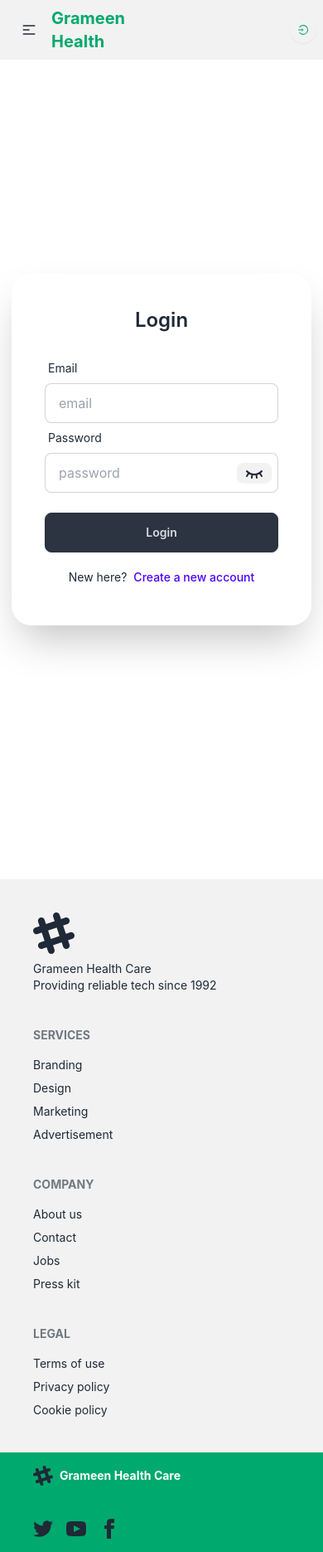
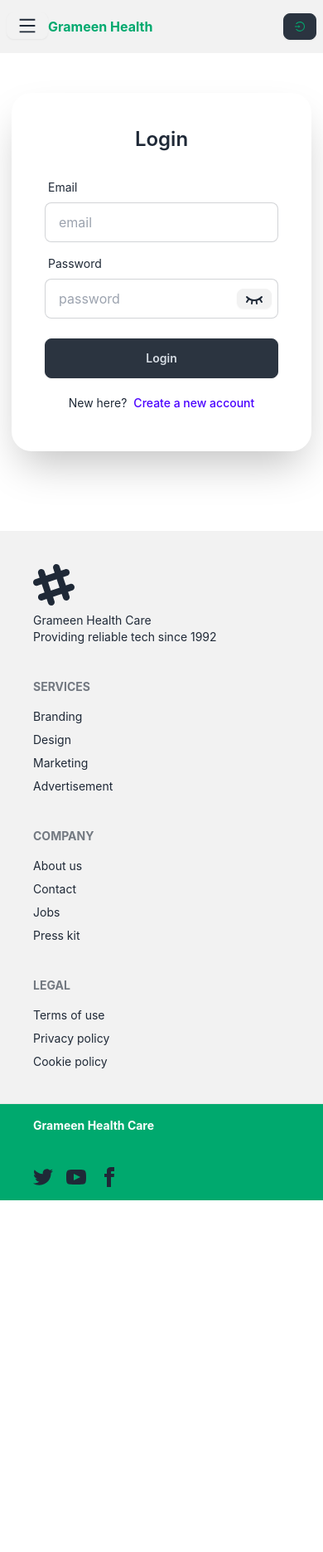
Before and after one commit to nurealammiaji/grameen-health-client, a React (Vite) app: page /login in a window 390 px wide. Shown: the whole page at 83% size. After the commit the page ends 1447 px from the top, so only its background shows below. Built offline with nearby package versions, Linux system fonts and the light colour scheme.

Commit message:
code modified

```diff
--- a/package.json
+++ b/package.json
@@ -20,7 +20,8 @@
     "react-hook-form": "^7.53.0",
     "react-icons": "^5.3.0",
     "react-router-dom": "^6.26.1",
-    "sort-by": "^1.2.0"
+    "sort-by": "^1.2.0",
+    "theme-change": "^2.5.0"
   },
   "devDependencies": {
     "@eslint/js": "^9.8.0",
--- a/src/components/Footer/Footer.jsx
+++ b/src/components/Footer/Footer.jsx
@@ -46,17 +46,6 @@ const Footer = () => {
             </footer>
             <footer className="px-10 py-4 border-t footer bg-success text-base-content border-base-300">
                 <aside className="items-center grid-flow-col">
-                    <svg
-                        width="24"
-                        height="24"
-                        viewBox="0 0 24 24"
-                        xmlns="http://www.w3.org/2000/svg"
-                        fillRule="evenodd"
-                        clipRule="evenodd"
-                        className="fill-current">
-                        <path
-                            d="M22.672 15.226l-2.432.811.841 2.515c.33 1.019-.209 2.127-1.23 2.456-1.15.325-2.148-.321-2.463-1.226l-.84-2.518-5.013 1.677.84 2.517c.391 1.203-.434 2.542-1.831 2.542-.88 0-1.601-.564-1.86-1.314l-.842-2.516-2.431.809c-1.135.328-2.145-.317-2.463-1.229-.329-1.018.211-2.127 1.231-2.456l2.432-.809-1.621-4.823-2.432.808c-1.355.384-2.558-.59-2.558-1.839 0-.817.509-1.582 1.327-1.846l2.433-.809-.842-2.515c-.33-1.02.211-2.129 1.232-2.458 1.02-.329 2.13.209 2.461 1.229l.842 2.515 5.011-1.677-.839-2.517c-.403-1.238.484-2.553 1.843-2.553.819 0 1.585.509 1.85 1.326l.841 2.517 2.431-.81c1.02-.33 2.131.211 2.461 1.229.332 1.018-.21 2.126-1.23 2.456l-2.433.809 1.622 4.823 2.433-.809c1.242-.401 2.557.484 2.557 1.838 0 .819-.51 1.583-1.328 1.847m-8.992-6.428l-5.01 1.675 1.619 4.828 5.011-1.674-1.62-4.829z"></path>
-                    </svg>
                     <div>
                         <p className="font-bold text-white">Grameen Health Care</p>
                     </div>
--- a/src/components/Navbar/Navbar.jsx
+++ b/src/components/Navbar/Navbar.jsx
@@ -1,11 +1,13 @@
-import { useContext } from "react";
+import { useContext, useState } from "react";
 import { AuthContext } from "../../providers/AuthProvider";
 import { Link, NavLink } from "react-router-dom";
-import { AiOutlineLogin, AiOutlineLogout } from "react-icons/ai";
+import { AiOutlineClose, AiOutlineLogin, AiOutlineLogout, AiOutlineMenu, AiOutlineMenuFold, AiOutlineUser } from "react-icons/ai";
+import { RiLogoutCircleFill, RiUser3Fill } from "react-icons/ri";
 
 const Navbar = () => {
 
     const { user, logout } = useContext(AuthContext);
+    const [menuToggle, setMenuToggle] = useState(true);
 
     const handleLogout = () => {
         logout();
@@ -15,25 +17,16 @@ const Navbar = () => {
         <nav>
             <div className="navbar bg-base-200">
                 <div className="navbar-start">
-                    <div className="dropdown">
-                        <div tabIndex={0} role="button" className="btn btn-ghost lg:hidden">
-                            <svg
-                                xmlns="http://www.w3.org/2000/svg"
-                                className="w-5 h-5"
-                                fill="none"
-                                viewBox="0 0 24 24"
-                                stroke="currentColor">
-                                <path
-                                    strokeLinecap="round"
-                                    strokeLinejoin="round"
-                                    strokeWidth="2"
-                                    d="M4 6h16M4 12h8m-8 6h16" />
-                            </svg>
-                        </div>
-                        <ul
-                            tabIndex={0}
-                            className="menu menu-sm dropdown-content bg-base-100 rounded-box z-[1] mt-3 w-52 p-2 shadow">
-                            <li><a>Item 1</a></li>
+                    <details className="dropdown" >
+                        <summary tabIndex={0} role="button" className="btn btn-sm lg:hidden" onClick={() => setMenuToggle(!menuToggle)} >
+                            {
+                                (menuToggle) ?
+                                    <AiOutlineMenu className="text-2xl" /> :
+                                    <AiOutlineClose className="text-2xl" />
+                            }
+                        </summary>
+                        <ul tabIndex={0} className="menu menu-sm dropdown-content bg-base-200 rounded-box z-[1] mt-3 w-52 p-2 shadow">
+                            <li><NavLink to={"/terms"}>Terms</NavLink></li>
                             <li>
                                 <a>Parent</a>
                                 <ul className="p-2">
@@ -43,8 +36,8 @@ const Navbar = () => {
                             </li>
                             <li><a>Item 3</a></li>
                         </ul>
-                    </div>
-                    <Link to={"/"} className="text-xl font-bold text-success">Grameen Health</Link>
+                    </details>
+                    <Link to={"/"} className="min-w-full font-bold text-success">Grameen Health</Link>
                 </div>
                 <div className="hidden navbar-center lg:flex">
                     <ul className="px-1 menu menu-horizontal">
@@ -64,12 +57,11 @@ const Navbar = () => {
                 <div className="navbar-end">
                     {
                         (user) ?
-                            <div>
-                                <button className="btn btn-sm">{user.email}</button>
-                                <span className="mx-2">||</span>
-                                <button onClick={handleLogout} className="p-2 btn btn-sm btn-circle"><AiOutlineLogout className="font-bold text-error" /></button>
+                            <div className="flex items-center">
+                                <button className="mr-2 btn btn-sm btn-neutral"><RiUser3Fill className="font-bold text-success" /><span className="hidden md:block">{user.email}</span></button>
+                                <button onClick={handleLogout} className="btn btn-sm btn-neutral"><RiLogoutCircleFill className="font-bold text-error" /><span className="hidden md:block">Logout</span></button>
                             </div> :
-                            <Link to={"/login"} className="p-2 btn btn-sm tooltip tooltip-bottom btn-circle" data-tip="Login" ><AiOutlineLogin className="font-bold text-success" /></Link>
+                            <Link to={"/login"} className="btn btn-sm btn-neutral"><AiOutlineLogin className="font-bold text-success" /><span className="hidden md:block">Login</span></Link>
                     }
                 </div>
             </div>
--- /dev/null
+++ b/src/components/ThemeChanger/ThemeChanger.jsx
@@ -0,0 +1,17 @@
+import React, { useEffect } from 'react';
+import { themeChange } from 'theme-change';
+
+const ThemeChanger = () => {
+
+    useEffect(() => {
+        themeChange(false)
+    }, [])
+
+    return (
+        <div>
+
+        </div>
+    );
+};
+
+export default ThemeChanger;
--- a/src/pages/Login/Login.jsx
+++ b/src/pages/Login/Login.jsx
@@ -34,7 +34,7 @@ const Login = () => {
     return (
         <div>
             <HelmetAsync title={"Login"} />
-            <div className="min-h-screen hero">
+            <div className="hero">
                 <div className="p-10 mx-auto my-auto shadow-2xl rounded-3xl md:w-6/12 hero-content">
                     <div className="mx-auto md:w-10/12">
                         <form onSubmit={handleSubmit(handleLogin)}>
@@ -49,7 +49,7 @@ const Login = () => {
                                 <input {...register("email", { required: true })} type="email" placeholder="email" name="email" className="input input-bordered" />
                                 {errors.email?.type === 'required' && <span className="text-error">Email is required !!</span>}
                             </div>
-                            <div className="form-control">
+                            <div className="mt-2 form-control">
                                 <label className="label">
                                     <span className="label-text">Password</span>
                                 </label>
```
Also changed, not shown: 1 other file (tests, documents, lock files or other folders).
